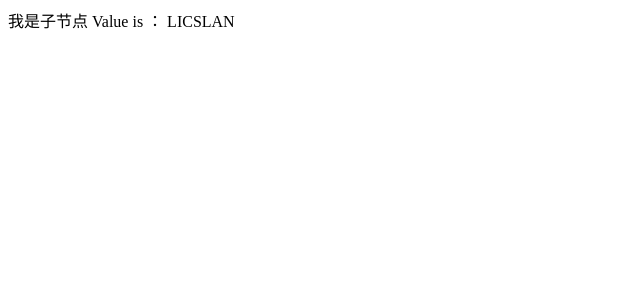
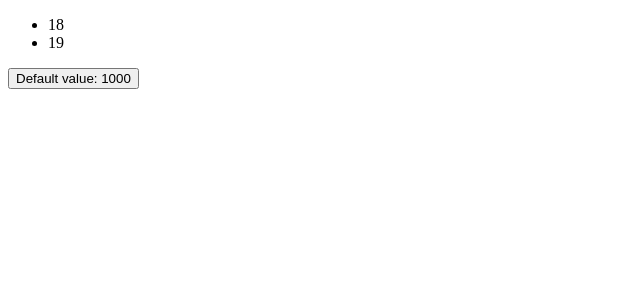
Before and after one commit to ailin-licslan/react-learn, a React (Create React App) app: page / in a window 1280 px wide. Shown: the top 300 px of the page, without its empty margins (0-640 px from the left). Built offline with nearby package versions, Linux system fonts and the light colour scheme.

Commit message:
life cycle of React

```diff
--- a/package.json
+++ b/package.json
@@ -6,6 +6,7 @@
     "@testing-library/jest-dom": "^5.16.5",
     "@testing-library/react": "^13.4.0",
     "@testing-library/user-event": "^13.5.0",
+    "prop-types": "^15.8.1",
     "react": "^18.2.0",
     "react-dom": "^18.2.0",
     "react-scripts": "5.0.1",
--- a/src/index.js
+++ b/src/index.js
@@ -1,6 +1,8 @@
 import React from 'react'
 //import  ReactDOM   from 'react-dom'
 import { createRoot } from 'react-dom/client'
+import PropTypes from 'prop-types'
+
 
 
 //0.React 基本使用写法
@@ -638,6 +640,7 @@ class AppList extends React.Component {
         )
     }
 }
+console.log(AppList)
 
 const Node = (props) => {
     return (<div className='node'>
@@ -654,9 +657,9 @@ const SubNode = props => {
 const Son = props => {
     return (
         <Consumer>
-                {
-                    data => <span>我是子节点 Value is ： {data}</span>
-                }
+            {
+                data => <span>我是子节点 Value is ： {data}</span>
+            }
         </Consumer>
     )
 }
@@ -670,7 +673,61 @@ const Son = props => {
 
 
 
+//5.props 深入理解和使用
+//1.children 与 props 一样  可以是任意值  文本  react元素 JXS 组件 函数...
+const TestV3 = (props) => {
 
+    console.log("The children node is ", props)
+
+    return (<div>
+        <h1>组件标签的字节点：</h1>
+        {props.children}
+    </div>)
+}
+console.log(TestV3)
+
+//2.props 校验 创建组件时 指定props类型 格式
+//安装包  npm install --save prop-types  导入 props-types  使用组件名.propTypes={} 给组件添加校验规则
+
+
+const TestV4 = (props) => {
+    props.fn()
+    const arr = props.colors
+    const lis = arr.map((item, index) => <li key={index}>{item}</li>)
+    return (<div><ul>
+        {lis}
+    </ul>
+    <button>Default value: {props.a}</button>
+    </div>)
+}
+
+//3.属性props 校验定义 必须是数组 推荐创建组件时   常见约束规则  array bool func number object string
+//具体约束定义  查看官方文档  https://www.npmjs.com/package/prop-types
+TestV4.propTypes = {
+    colors: PropTypes.array,
+    a: PropTypes.number,
+    fn: PropTypes.func.isRequired,
+    tag: PropTypes.element,
+    filter: PropTypes.shape({
+        area: PropTypes.string,
+        price: PropTypes.number
+    })
+}
+
+//给props  传入默认值  在未传值时生效
+TestV4.defaultProps = {
+    a: 100
+}
+
+
+
+
+
+
+
+
+//6.组件的生命周期  意义：组件的生命周期有助于理解组件的运行方式  完成更加复杂的组件功能  分析组件错误原因
+//生命周期： 一个组件从被创建到挂载到页面运行  再到组件不用时卸载的过程  生命周期的每个阶段总是伴随着一些方法的调用  这些方法就是生命周期的钩子函数  （同VUE 很像  感觉像是谁在模仿或者借鉴谁 ^_^）
 
 
 
@@ -715,15 +772,21 @@ const Son = props => {
 //4.1 父传子
 //createRoot(document.getElementById('root')).render(<Parent />)
 
-//4.2 子传父
+//4.2 子传父  子传父 思路利用回调函数 父组件提供回调 子组件调用 将要传递的数据作为回调函数的参数 和 VUE 一样
 //createRoot(document.getElementById('root')).render(<ParentV2 />)
 
 //4.3 兄弟组件
 //createRoot(document.getElementById('root')).render(<Counter />)
 
 //4.4 跨组件传递
-createRoot(document.getElementById('root')).render(<AppList />)
+// createRoot(document.getElementById('root')).render(<AppList />)
+
+//5.1 props  children
+//createRoot(document.getElementById('root')).render(<TestV3><p>I'm the children node</p></TestV3>)
+
+//5.2 propTypes   Failed prop type: Invalid prop `colors` of type `number` supplied to `TestV4`, expected `array`.  arr.map is not a function
+//createRoot(document.getElementById('root')).render(<TestV4 colors={18}/>)
+createRoot(document.getElementById('root')).render(<TestV4 colors={[18, 19]} fn={()=>{console.log("pls print LICSLAN")}} a={1000}/>)
 
 
-//4.2 子传父 思路利用回调函数 父组件提供回调 子组件调用 将要传递的数据作为回调函数的参数 和 VUE 一样
 //ReactDOM.render(<Hello />, document.getElementById('root'))
```
